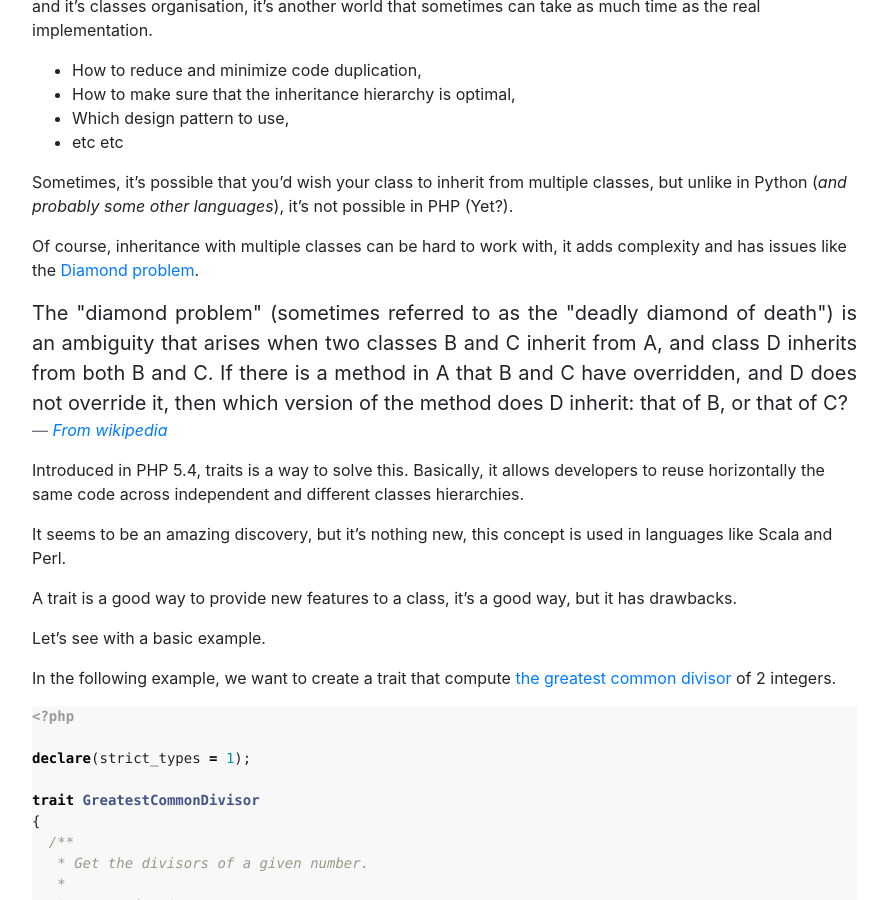
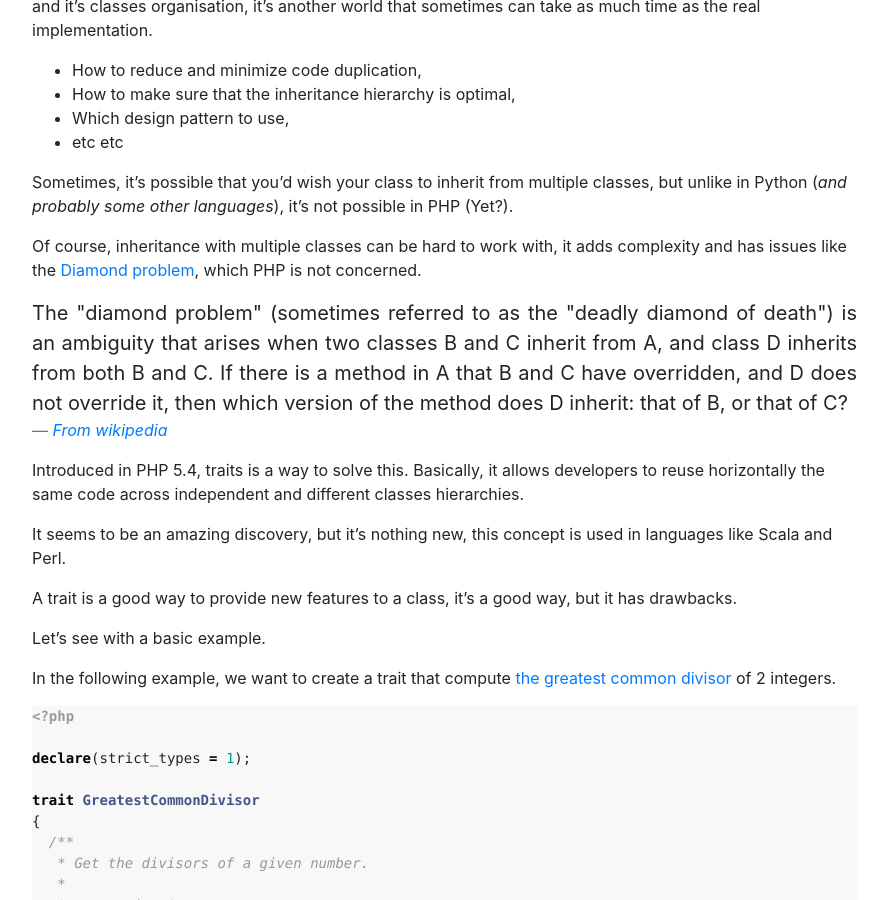
Before and after one commit to drupol/not-a-number.io, a Jekyll site: the page built from _posts/dev/2018-10-30-how-to-use-the-php-traits.md, in a window 1280 px wide and 900 px high, scrolled down 1365 px. Shown: the whole window, without its empty margins (53-940 px from the left). Built offline with Jekyll 4.4.1, drawn with Linux system fonts in a browser that asks for light colours; nearby versions of some CDN libraries; comment, search, counter and statistics services are not loaded.

Commit message:
Add a small note about the diamond problem.

```diff
--- a/_posts/dev/2018-10-30-how-to-use-the-php-traits.md
+++ b/_posts/dev/2018-10-30-how-to-use-the-php-traits.md
@@ -40,7 +40,7 @@
 
 Sometimes, it's possible that you'd wish your class to inherit from multiple classes, but unlike in Python (_and probably some other languages_), it's not possible in PHP (Yet?).
 
-Of course, inheritance with multiple classes can be hard to work with, it adds complexity and has issues like the [Diamond problem](https://en.wikipedia.org/wiki/Multiple_inheritance#The_diamond_problem).
+Of course, inheritance with multiple classes can be hard to work with, it adds complexity and has issues like the [Diamond problem](https://en.wikipedia.org/wiki/Multiple_inheritance#The_diamond_problem), which PHP is not concerned.
 
 <blockquote class="blockquote text-justify">
 The "diamond problem" (sometimes referred to as the "deadly diamond of death") is an ambiguity that arises when two classes B and C inherit from A, and class D inherits from both B and C. If there is a method in A that B and C have overridden, and D does not override it, then which version of the method does D inherit: that of B, or that of C?
```
